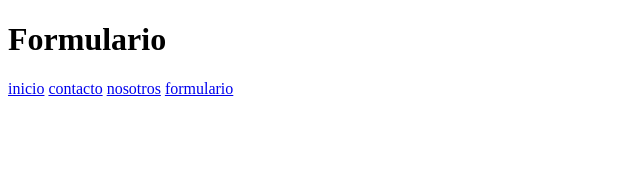
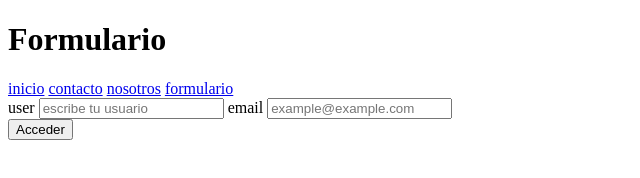
Before and after one commit to Anghiemrtnz/Practicagit, a plain HTML site: page internas/formulario.html in a window 1280 px wide. Shown: the whole page, without its empty margins (0-640 px from the left). Drawn offline with Linux system fonts and the light colour scheme.

Commit message:
formulario de contacto agregado

```diff
--- a/internas/formulario.html
+++ b/internas/formulario.html
@@ -13,5 +13,15 @@
     <a href="contacto.html">contacto</a>
     <a href="nosostros.html">nosotros</a>
     <a href="formulario.html">formulario</a>
+
+    <form >
+        <label for="user">user</label>
+        <input type="text" name="user" id="user" placeholder="escribe tu usuario">
+
+        <label for="email">email</label>
+        <input type="email" name="email" id="email" placeholder="example@example.com">
+        <br>
+        <input type="submit" value="Acceder">
+    </form>
 </body>
 </html>
```
